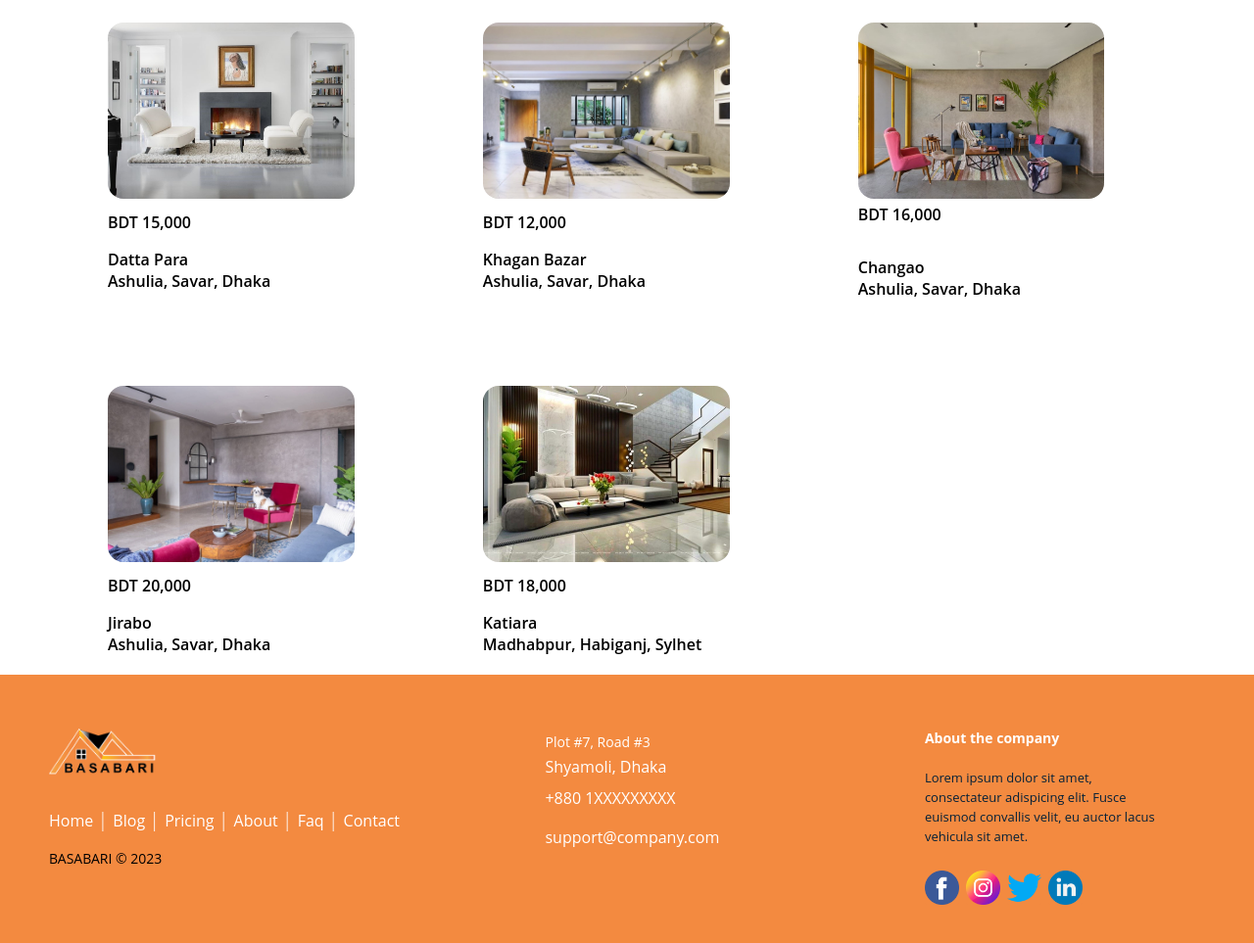
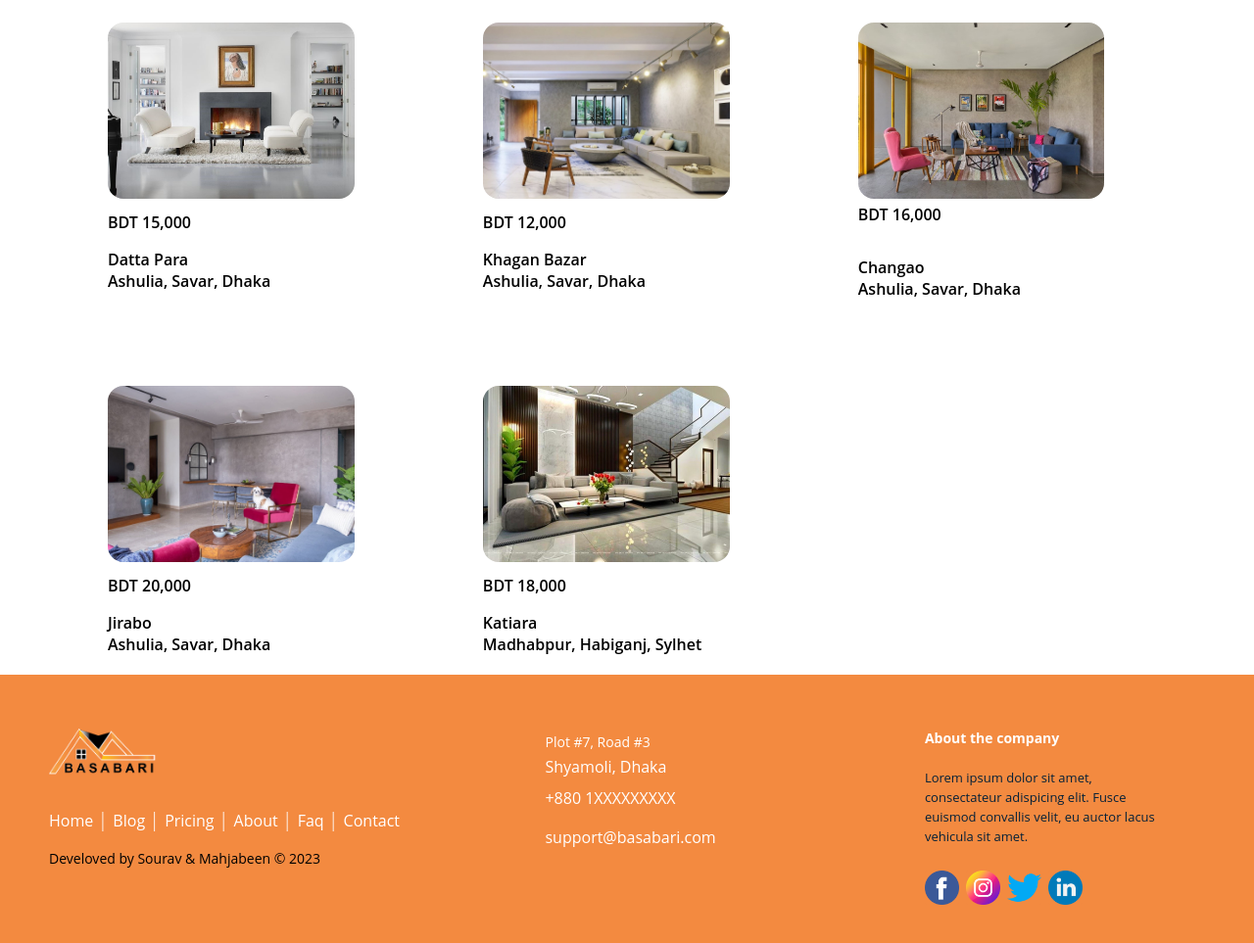
Before and after one commit to Sourav15-4588/BASABARI, a plain HTML site: page index.html in a window 1280 px wide. Shown: the part 1574-2537 px from the top of the page at 98% size. Drawn offline with Linux system fonts and the light colour scheme.

Commit message:
Update index.html

```diff
--- a/index.html
+++ b/index.html
@@ -183,7 +183,7 @@
 					<a href="#">Contact</a>
 				</p>
 
-				<p class="footer-company-name">BASABARI © 2023</p>
+				<p class="footer-company-name">Develoved by Sourav & Mahjabeen © 2023</p>
 			</div>
 
 			<div class="footer-center">
@@ -200,7 +200,7 @@
 
 				<div>
 					<i class="fa fa-envelope"></i>
-					<p><a href="mailto:support@basabari.com">support@company.com</a></p>
+					<p><a href="mailto:support@basabari.com">support@basabari.com</a></p>
 				</div>
 
 			</div>
```
